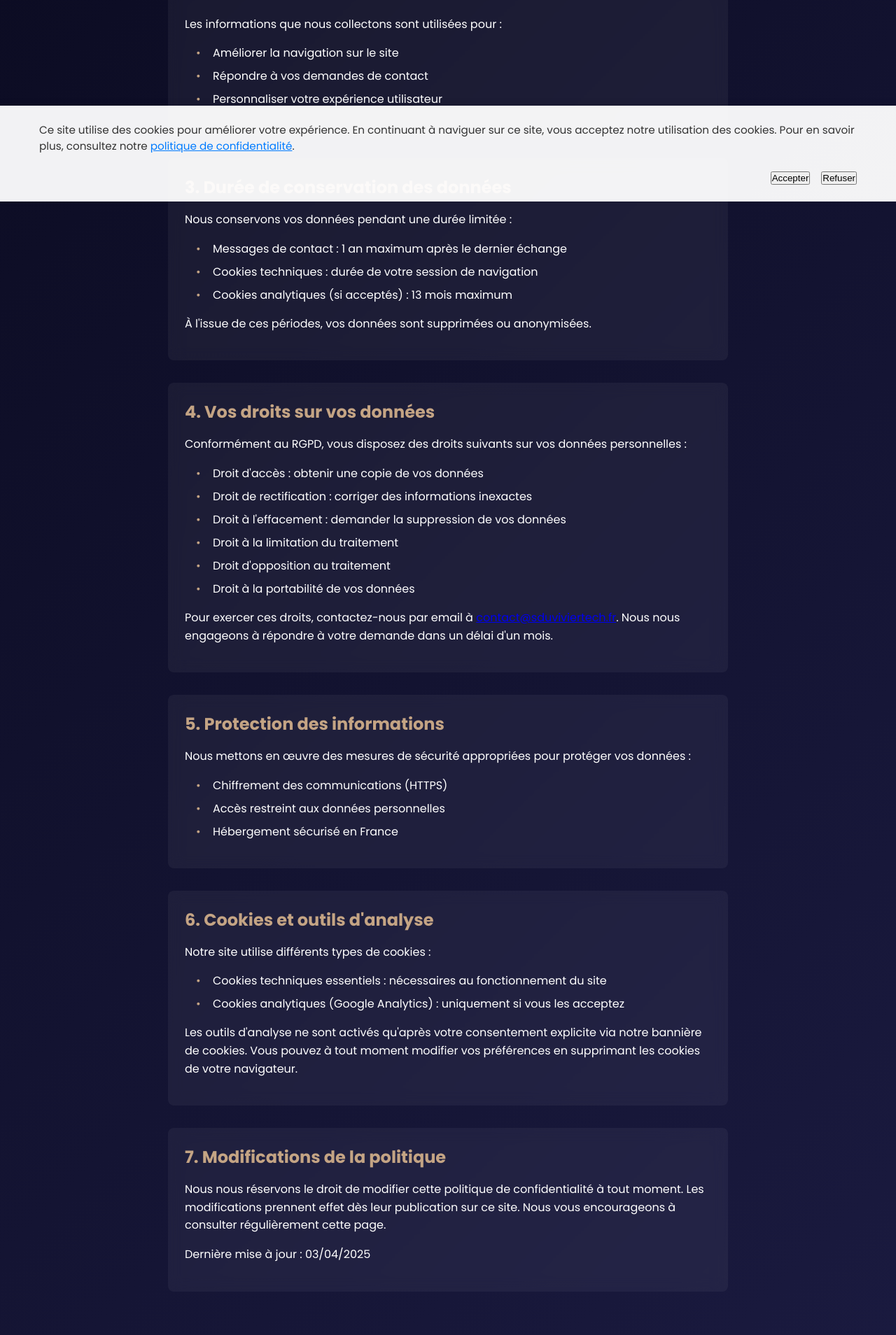
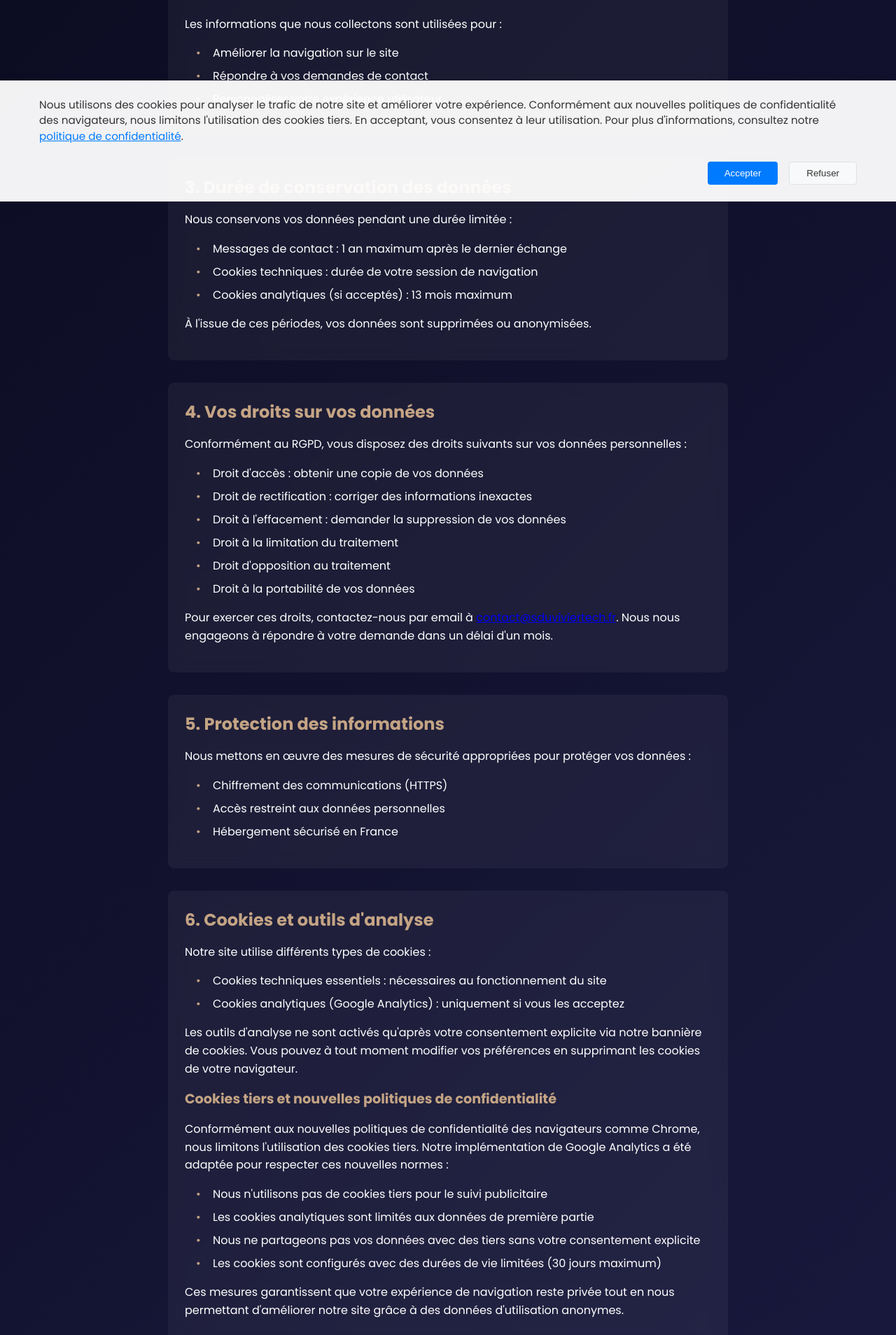
Before and after one commit to YoDaMned59/SDuvivierTech, a React (Create React App) app: page /politique-de-confidentialite in a window 1280 px wide. Shown: the part 512-2420 px from the top of the page at 70% size. Built offline with nearby package versions, Linux system fonts and the light colour scheme; a web font is replaced by a local one.

Commit message:
fix: Optimisation du CLS et chargement des polices

```diff
--- a/src/components/CookieBanner.jsx
+++ b/src/components/CookieBanner.jsx
@@ -3,77 +3,83 @@ import { Link } from 'react-router-dom';
 import '../styles/CookieBanner.scss';
 
 const CookieBanner = () => {
-  const [isVisible, setIsVisible] = useState(false);
+  const [showBanner, setShowBanner] = useState(true);
 
   useEffect(() => {
-    const cookieConsent = localStorage.getItem('cookieConsent');
-    if (!cookieConsent) {
-      setIsVisible(true);
+    // Vérifier si le consentement existe déjà
+    const consent = localStorage.getItem('cookieConsent');
+    if (consent) {
+      setShowBanner(false);
+      // Configurer Google Analytics en fonction du consentement
+      if (consent === 'accepted') {
+        window['ga-disable-G-71037Y3R1S'] = false;
+        window.gtag('consent', 'update', {
+          'analytics_storage': 'granted'
+        });
+      } else {
+        window['ga-disable-G-71037Y3R1S'] = true;
+        window.gtag('consent', 'update', {
+          'analytics_storage': 'denied'
+        });
+      }
+    } else {
+      // Si pas de consentement, désactiver Google Analytics par défaut
+      window['ga-disable-G-71037Y3R1S'] = true;
     }
   }, []);
 
-  const acceptCookies = () => {
+  const handleAccept = () => {
     localStorage.setItem('cookieConsent', 'accepted');
-    setIsVisible(false);
-    // Activer Google Analytics seulement après consentement
-    if (window.gtag) {
-      window.gtag('consent', 'update', {
-        'analytics_storage': 'granted'
-      });
-    }
+    localStorage.setItem('cookieConsentDate', new Date().toISOString());
+    setShowBanner(false);
+    // Activer Google Analytics
+    window['ga-disable-G-71037Y3R1S'] = false;
+    // Réinitialiser Google Analytics
+    window.gtag('consent', 'update', {
+      'analytics_storage': 'granted'
+    });
   };
 
-  const refuseCookies = () => {
+  const handleRefuse = () => {
     localStorage.setItem('cookieConsent', 'refused');
-    setIsVisible(false);
+    localStorage.setItem('cookieConsentDate', new Date().toISOString());
+    setShowBanner(false);
     // Désactiver Google Analytics
-    if (window.gtag) {
-      window.gtag('consent', 'update', {
-        'analytics_storage': 'denied'
-      });
-    }
+    window['ga-disable-G-71037Y3R1S'] = true;
+    // Mettre à jour le consentement
+    window.gtag('consent', 'update', {
+      'analytics_storage': 'denied'
+    });
   };
 
-  if (!isVisible) return null;
+  if (!showBanner) return null;
 
   return (
-    <div
-      className="cookie-banner"
-      role="dialog"
-      aria-labelledby="cookie-title"
-      aria-describedby="cookie-description"
-    >
+    <div className="cookie-banner" role="dialog" aria-labelledby="cookie-title" aria-describedby="cookie-description">
+      <h2 id="cookie-title" className="visually-hidden">Paramètres des cookies</h2>
+      <p id="cookie-description" className="visually-hidden">
+        Nous utilisons des cookies pour analyser le trafic de notre site. Vous pouvez accepter ou refuser leur utilisation.
+      </p>
       <div className="cookie-banner__content">
-        <div>
-          <h2 id="cookie-title" className="visually-hidden">Consentement aux cookies</h2>
-          <p id="cookie-description">
-            Ce site utilise des cookies pour améliorer votre expérience.
-            En continuant à naviguer sur ce site, vous acceptez notre utilisation des cookies.
-            Pour en savoir plus, consultez notre{' '}
-            <Link
-              to="/politique-de-confidentialite"
-              onClick={(e) => e.stopPropagation()}
-              onKeyDown={(e) => {
-                if (e.key === 'Enter') {
-                  e.stopPropagation();
-                }
-              }}
-            >
-              politique de confidentialité
-            </Link>.
-          </p>
-        </div>
+        <p>
+          Nous utilisons des cookies pour analyser le trafic de notre site et améliorer votre expérience.
+          Conformément aux nouvelles politiques de confidentialité des navigateurs, nous limitons l'utilisation des cookies tiers.
+          En acceptant, vous consentez à leur utilisation. Pour plus d'informations, consultez notre{' '}
+          <Link to="/politique-de-confidentialite" onClick={(e) => e.stopPropagation()}>
+            politique de confidentialité
+          </Link>.
+        </p>
         <div className="cookie-banner__buttons">
           <button
-            onClick={acceptCookies}
-            className="cookie-banner__accept"
+            onClick={handleAccept}
+            className="cookie-banner__button cookie-banner__button--accept"
             aria-label="Accepter les cookies"
           >
             Accepter
           </button>
           <button
-            onClick={refuseCookies}
-            className="cookie-banner__refuse"
+            onClick={handleRefuse}
+            className="cookie-banner__button cookie-banner__button--refuse"
             aria-label="Refuser les cookies"
           >
             Refuser
--- a/src/pages/PrivacyPolicy.jsx
+++ b/src/pages/PrivacyPolicy.jsx
@@ -91,6 +91,22 @@ const PrivacyPolicy = () => {
             via notre bannière de cookies. Vous pouvez à tout moment modifier vos préférences
             en supprimant les cookies de votre navigateur.
           </p>
+          <h3>Cookies tiers et nouvelles politiques de confidentialité</h3>
+          <p>
+            Conformément aux nouvelles politiques de confidentialité des navigateurs comme Chrome,
+            nous limitons l'utilisation des cookies tiers. Notre implémentation de Google Analytics
+            a été adaptée pour respecter ces nouvelles normes :
+          </p>
+          <ul>
+            <li>Nous n'utilisons pas de cookies tiers pour le suivi publicitaire</li>
+            <li>Les cookies analytiques sont limités aux données de première partie</li>
+            <li>Nous ne partageons pas vos données avec des tiers sans votre consentement explicite</li>
+            <li>Les cookies sont configurés avec des durées de vie limitées (30 jours maximum)</li>
+          </ul>
+          <p>
+            Ces mesures garantissent que votre expérience de navigation reste privée tout en nous
+            permettant d'améliorer notre site grâce à des données d'utilisation anonymes.
+          </p>
         </section>
 
         <section>
--- a/src/styles/main.scss
+++ b/src/styles/main.scss
@@ -361,7 +361,7 @@ body {
   align-items: center;
   justify-content: center;
   padding: 2rem 1rem;
-  padding-top: 300px;
+  padding-top: 150px;
   padding-bottom: 50px;
   overflow: hidden;
   background: $background-dark;
@@ -1063,6 +1063,8 @@ body {
 @media (max-width: 768px) {
   .hero-container {
     padding-top: 100px;
+    min-height: 100vh;
+    justify-content: flex-start;
   }
 
   .about {
```
